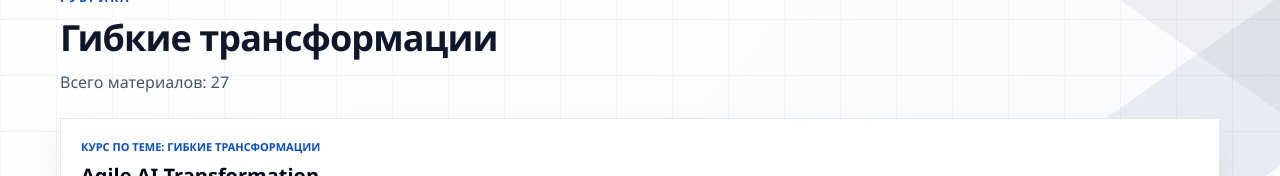
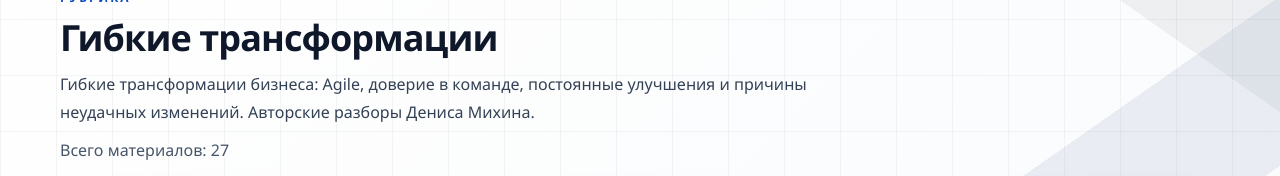
Before and after one commit to digitalmikhin-code/denis-journal, a Next.js app: page /category/agile in a window 1280 px wide. Shown: the part 261-437 px from the top of the page. Built offline with nearby package versions, Linux system fonts and the light colour scheme; no server answers.

Commit message:
Добавить уникальные описания и Open Graph семи рубрик

```diff
--- a/app/category/[category]/page.tsx
+++ b/app/category/[category]/page.tsx
@@ -3,9 +3,19 @@ import type { Metadata } from "next";
 import { notFound } from "next/navigation";
 import { ArticleCard } from "@/components/article-card";
 import { CoursePromoBanner } from "@/components/course-promo-banner";
-import { CATEGORY_LABELS, type Category } from "@/lib/constants";
+import { CATEGORY_LABELS, SITE_URL, type Category } from "@/lib/constants";
 import { CATEGORY_SECTION_PROMO_KEYS, SECTION_COURSE_PROMOS } from "@/lib/course-promos";
 import { getArticlesByCategory } from "@/lib/content";
+
+const CATEGORY_DESCRIPTIONS: Record<Category, string> = {
+  career: "Статьи Дениса Михина о карьерном росте: профессиональная репутация, инициатива, влияние и переход от специалиста к руководителю.",
+  management: "Как управлять командой и проектами: цели, сроки, поток работы, метрики и условия для результата. Статьи Дениса Михина о практике управления.",
+  thinking: "Системное мышление в управлении: как находить причины проблем, видеть взаимосвязи и ограничения, оценивать последствия решений. Статьи Дениса Михина.",
+  agile: "Гибкие трансформации бизнеса: Agile, доверие в команде, постоянные улучшения и причины неудачных изменений. Авторские разборы Дениса Михина.",
+  architecture: "Архитектура управленческих решений: роли, ответственность, приоритеты и устройство системы управления. Статьи Дениса Михина о проектировании бизнеса.",
+  cases: "Разборы управленческих ситуаций: перегруженные проекты, работа команд, поиск причин проблем и последствия решений. Материалы Дениса Михина.",
+  ai: "ИИ в работе руководителя: автоматизация, управление знаниями, организация работы команды и ответственность за решения. Статьи Дениса Михина."
+};
 
 type Props = {
   params: {
@@ -25,6 +35,13 @@ export function generateMetadata({ params }: Props): Metadata {
   }
   return {
     title: label,
+    description: CATEGORY_DESCRIPTIONS[category],
+    openGraph: {
+      title: label,
+      description: CATEGORY_DESCRIPTIONS[category],
+      url: `${SITE_URL}/category/${category}/`,
+      type: "website"
+    },
     alternates: {
       canonical: `/category/${category}`
     }
@@ -46,6 +63,9 @@ export default function CategoryPage({ params }: Props): JSX.Element {
       <header className="space-y-3">
         <p className="text-xs font-semibold uppercase tracking-[0.16em] text-brand">Рубрика</p>
         <h1 className="text-4xl font-extrabold tracking-tight">{CATEGORY_LABELS[category]}</h1>
+        <p className="max-w-3xl text-base leading-7 text-slate-700 dark:text-slate-300">
+          {CATEGORY_DESCRIPTIONS[category]}
+        </p>
         <p className="text-slate-600 dark:text-slate-300">
           Всего материалов: {items.length}
         </p>
```
